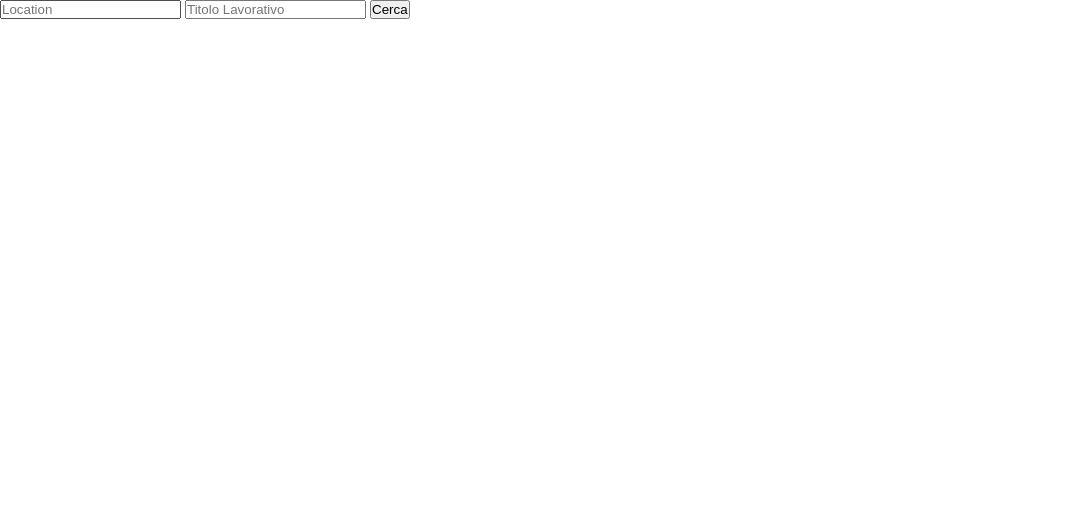
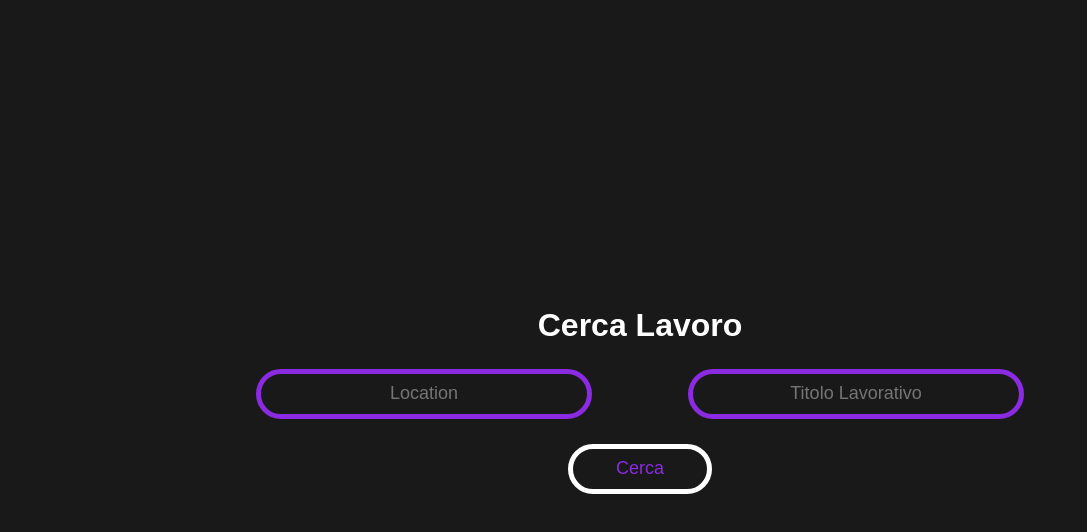
Before and after one commit to BenjaminScalari/Algoritmo-di-Ricerca, a plain HTML site: page index.html in a window 1280 px wide. Shown: the whole page, without its empty margins (0-1087 px from the left). Drawn offline with Linux system fonts and the light colour scheme.

Commit message:
final commit
aggiunta un po' di stilizzazione e commentato praticamente qualsiasi cosa.

```diff
--- a/index.html
+++ b/index.html
@@ -6,13 +6,28 @@
   <title>Cerca Lavoro</title>
   <link rel="stylesheet" href="style.css">
 </head>
-<body>
+<body class="flex flex-justify flex-align action flex-column">
 
-  <input type="text" id="location" placeholder="Location">
-  <input type="text" id="titoloLavorativo" placeholder="Titolo Lavorativo">
-  <button value="cerca">Cerca</button>
-  <ul id="results"></ul>
+  <div id="container" class="flex flex-justify flex-align action flex-column">
 
+    <!-- Titolo -->
+    <h1>Cerca Lavoro</h1>
+
+    <!-- Input per la posizione e il titolo lavorativo -->
+    <div id="input-container" class="flex flex-evenly">
+      <input type="text" id="location" placeholder="Location">
+      <input type="text" id="titoloLavorativo" placeholder="Titolo Lavorativo">
+    </div>
+
+    <!-- Pulsante di ricerca -->
+    <button value="cerca">Cerca</button>
+
+  </div>
+
+  <!-- Lista dei risultati -->
+  <div id="results-container">
+    <ul id="results"></ul>
+  </div>
 
   <script src="script.js"></script>
 
--- a/style.css
+++ b/style.css
@@ -1,6 +1,93 @@
 /* CSS RESET */
 * {
-  margin: 0;
-  padding: 0;
-  box-sizing: border-box;
+  margin: 0; /* Resetta il margine di tutti gli elementi */
+  padding: 0; /* Resetta il padding di tutti gli elementi */
+  box-sizing: border-box; /* Imposta il box-sizing a border-box per includere il padding e il bordo nell'altezza e nella larghezza */
 }
+
+/* FLEXBOX */
+.flex {
+  display: flex; /* Abilita il layout flessibile */
+}
+
+.flex-align {
+  align-items: center; /* Allinea gli elementi lungo l'asse trasversale */
+}
+
+.flex-justify {
+  justify-content: center; /* Allinea gli elementi lungo l'asse principale */
+}
+
+.flex-around {
+  justify-content: space-around; /* Distribuisce uniformemente lo spazio attorno agli elementi */
+}
+
+.flex-evenly {
+  justify-content: space-evenly; /* Distribuisce uniformemente lo spazio tra gli elementi */
+}
+
+.flex-column {
+  flex-direction: column; /* Imposta il layout flessibile in direzione di colonna */
+}
+
+body {
+  background-color: rgb(25, 25, 25); /* Imposta il colore di sfondo per il corpo della pagina */
+  height: 100vh; /* Imposta l'altezza al 100% della viewport */
+  width: 100vw; /* Imposta la larghezza al 100% della viewport */
+  font-family: Arial, Helvetica, sans-serif; /* Imposta il font predefinito per il corpo della pagina */
+}
+
+#container {
+  width: 75%; /* Imposta la larghezza del contenitore principale al 75% della larghezza della viewport */
+}
+
+h1,
+ul {
+  color: white; /* Imposta il colore del testo per gli elementi h1 e ul */
+}
+
+h1 {
+  padding: 25px 0; /* Imposta la spaziatura interna per l'intestazione */
+}
+
+#input-container,
+button {
+  margin-bottom: 25px; /* Aggiunge un margine inferiore per il contenitore degli input e il pulsante */
+}
+
+#input-container {
+  width: 100%; /* Imposta la larghezza al 100% per il contenitore degli input */
+  position: sticky; /* Imposta il contenitore degli input in posizione fissa */
+}
+
+input,
+button {
+  height: 50px; /* Imposta l'altezza per gli input e il pulsante */
+  border-radius: 25px; /* Aggiunge bordi arrotondati */
+  background-color: transparent; /* Imposta lo sfondo trasparente */
+  font-size: large; /* Imposta la dimensione del carattere */
+}
+
+input {
+  width: 35%; /* Imposta la larghezza per l'input */
+  border: 5px solid blueviolet; /* Imposta lo spessore e il colore del bordo dell'input */
+  color: white; /* Imposta il colore del testo per l'input */
+  text-align: center; /* Allinea il testo al centro */
+}
+
+button {
+  width: 15%; /* Imposta la larghezza per il pulsante */
+  border: 5px solid white; /* Imposta lo spessore e il colore del bordo del pulsante */
+  color: blueviolet; /* Imposta il colore del testo per il pulsante */
+}
+
+#results-container {
+  max-height: 500px; /* Imposta l'altezza massima dell'area dei risultati */
+  overflow-y: auto; /* Abilita lo scrolling verticale se i risultati superano l'altezza massima */
+}
+
+li,
+p {
+  padding: 10px; /* Imposta la spaziatura interna per gli elementi li e p */
+  font-size: large; /* Imposta la dimensione del carattere per gli elementi li e p */
+}
```
